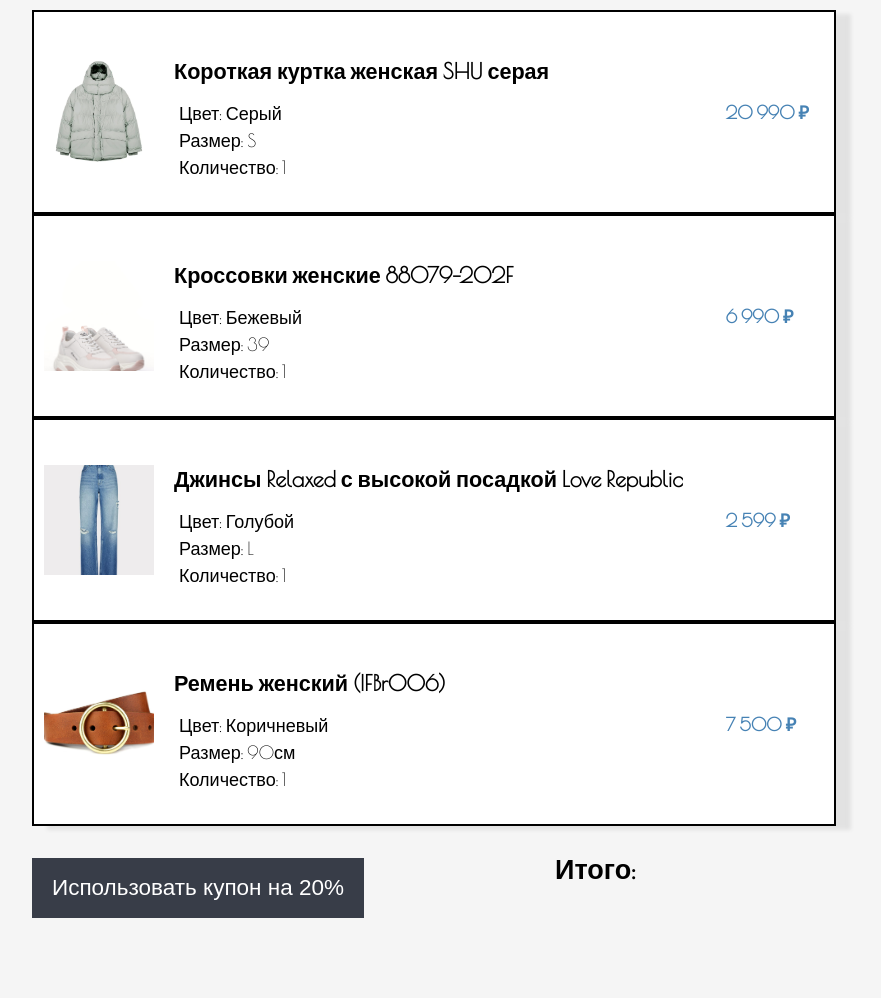
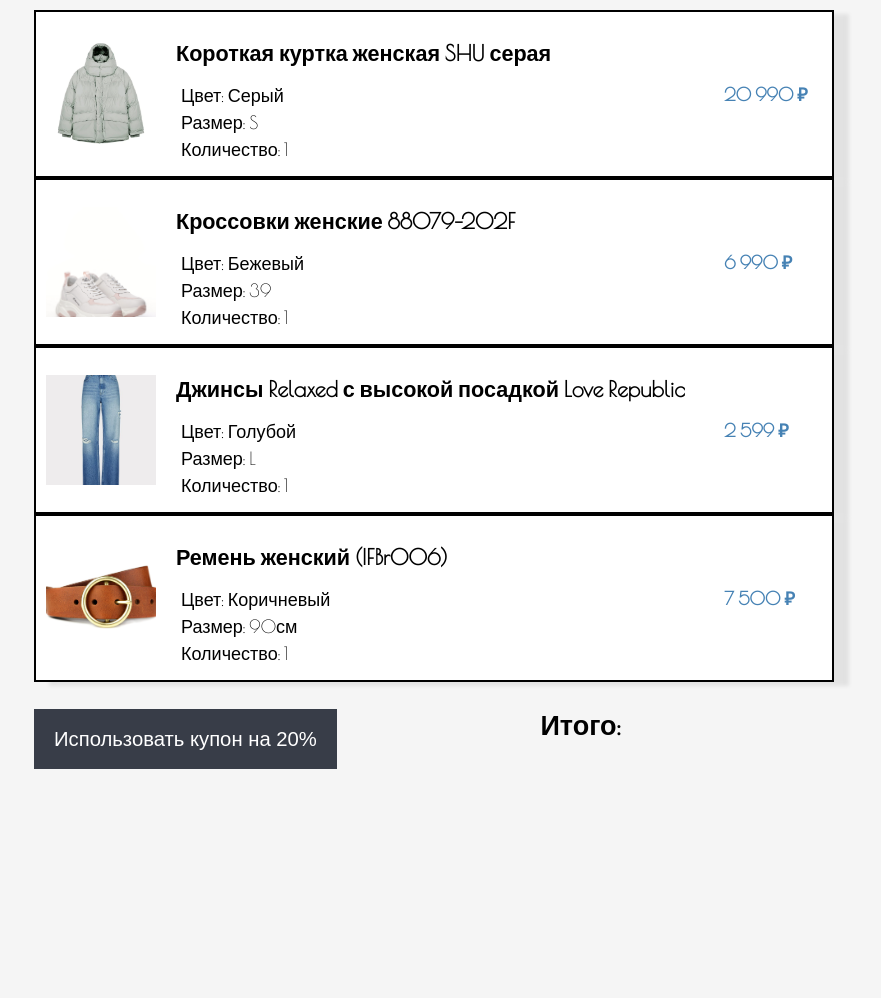
Before and after one commit to Xeni-ya/shopping-cart, a plain HTML site: page index.html in a window 1280 px wide. Shown: the part 82-1080 px from the top of the page, without its empty margins (206-1087 px from the left). After the commit the page ends 851 px from the top, so only its background shows below. Drawn offline with nearby package versions, Linux system fonts and the light colour scheme.

Commit message:
init: applied styles

```diff
--- a/assets/style/style.css
+++ b/assets/style/style.css
@@ -1,3 +1,6 @@
+* {
+  box-sizing: border-box;
+}
 body {
   background-color: whitesmoke;
   font-family: "Poiret One", sans-serif;
@@ -16,7 +19,7 @@ body {
   background-color: white;
   border: 2px solid black;
   width: 800px;
-  height: 200px;
+  height: auto;
   overflow: hidden; /* предотвращаем выход изображения за границы контейнера */
   display: flex;
   flex-direction: row;
@@ -58,9 +61,8 @@ p {
   background: #383d48;
   box-shadow: 0 0 1px rgba(0, 0, 0, 0);
   border: none;
-  font-size: 1.25em;
-  margin-top: 32px;
-  margin-bottom: 80px;
+  margin-top: auto;
+  font-size: 1.125em;
 }
 .coupon-btn:before {
   content: "";
```
